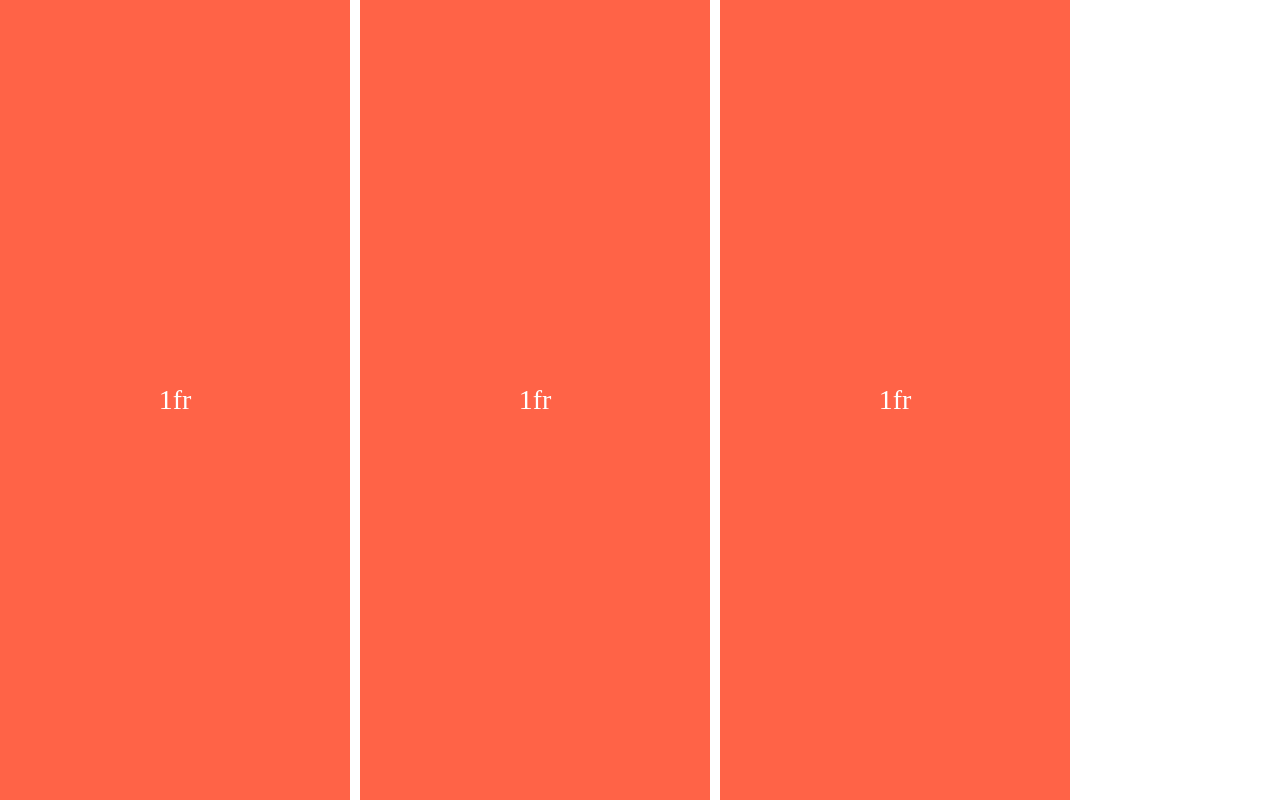
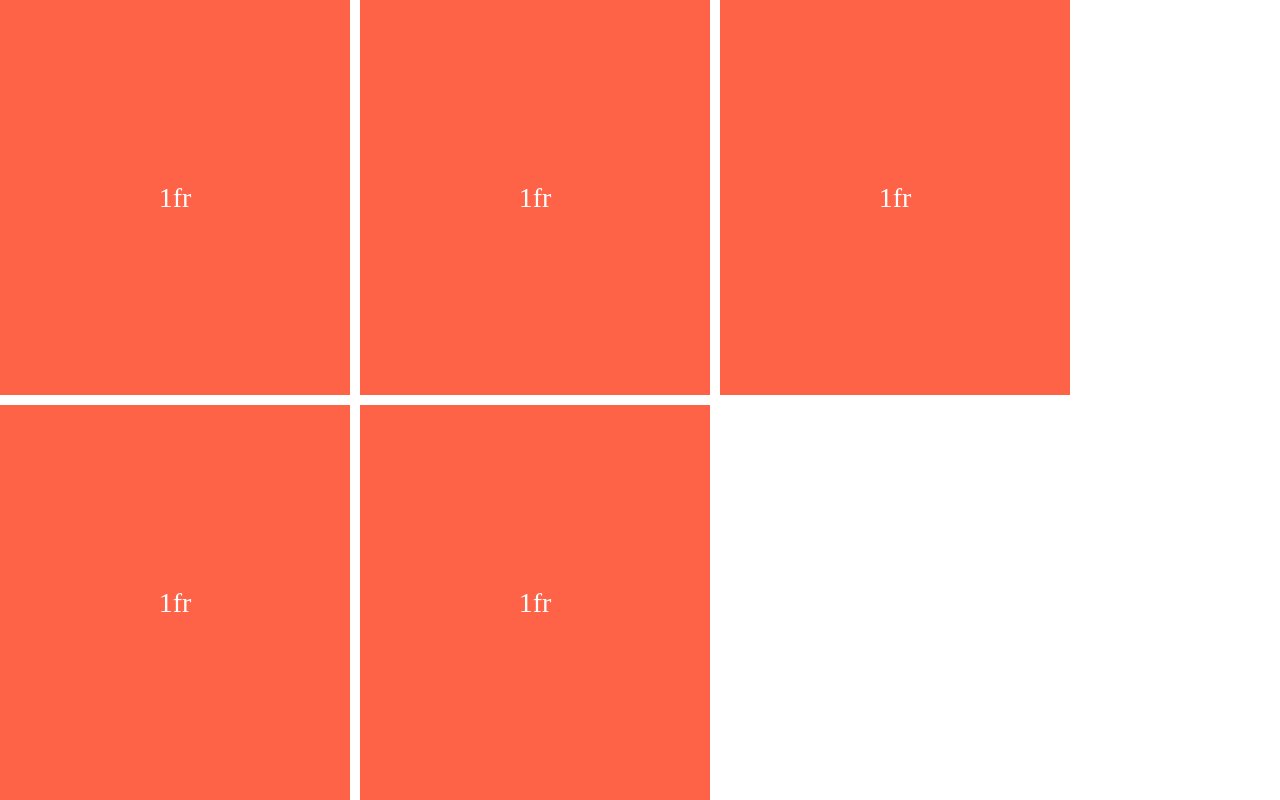
Before and after one commit to psoyeongg/css-Layout, a website built with Vite: page index.html in a window 1280 px wide. Built offline with nearby package versions, Linux system fonts and the light colour scheme.

Commit message:
Auto Fill and Auto Fit

```diff
--- a/index.html
+++ b/index.html
@@ -11,6 +11,8 @@
       <div class="child">1fr</div>
       <div class="child">1fr</div>
       <div class="child">1fr</div>
+      <div class="child">1fr</div>
+      <div class="child">1fr</div>
     </div>
   </body>
 </html>
```
